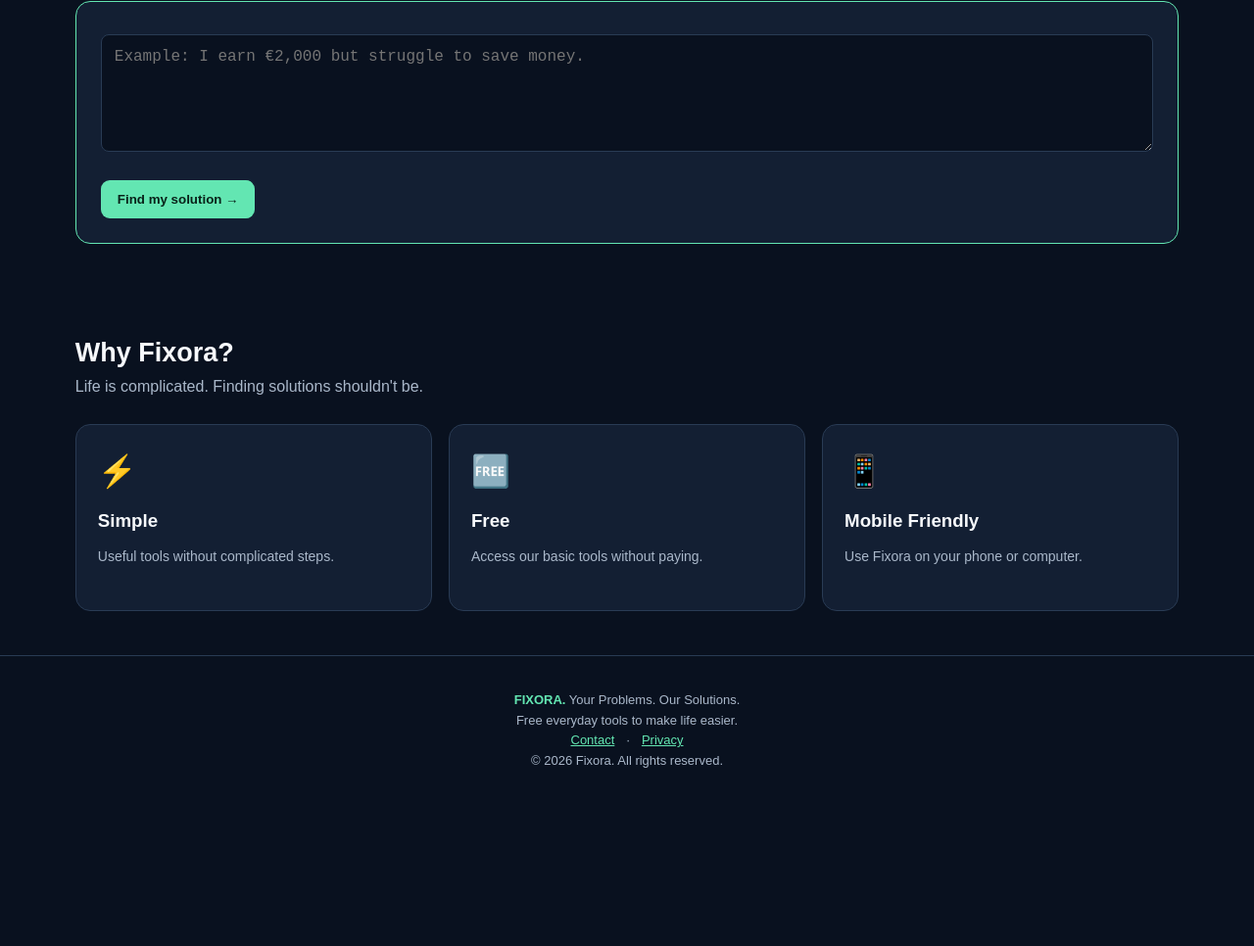
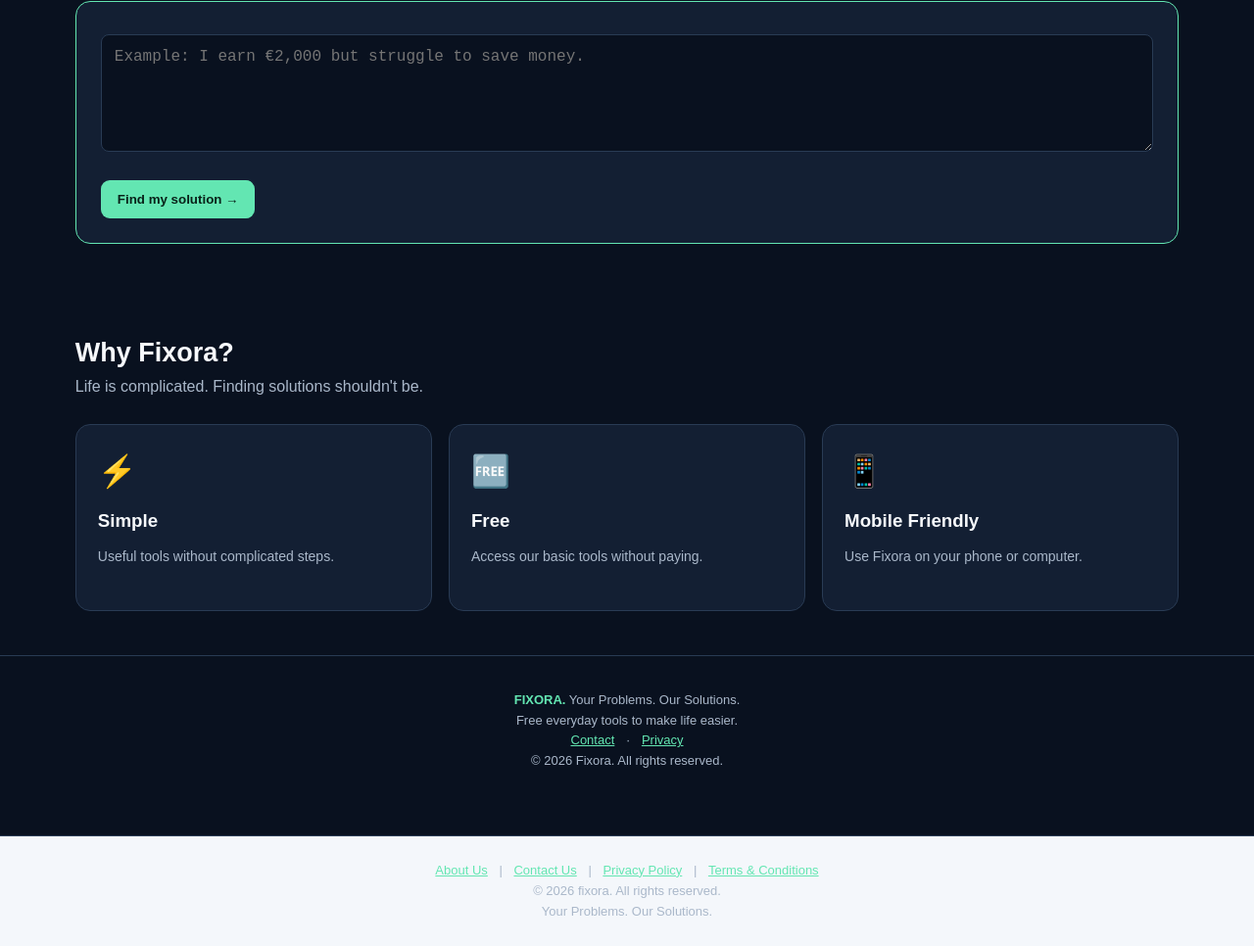
Before and after one commit to nankyaerina16-stark/fixora, a plain HTML site: page index.html in a window 1280 px wide. Shown: the part 2014-2980 px from the top of the page at 98% size. Before the commit the page ends 2837 px from the top, so only its background shows below. Drawn offline with Linux system fonts and the light colour scheme.

Commit message:
Update index.html

```diff
--- a/index.html
+++ b/index.html
@@ -646,6 +646,13 @@ renderTasks();
 
 renderSaved();
 </script>
-
+<footer style="text-align:center; padding:25px; background:#f4f7fb; margin-top:30px;">
+  <a href="about.html">About Us</a> |
+  <a href="contact.html">Contact Us</a> |
+  <a href="privacy.html">Privacy Policy</a> |
+  <a href="terms.html">Terms & Conditions</a>
+  <p>© 2026 fixora. All rights reserved.</p>
+  <p>Your Problems. Our Solutions.</p>
+</footer>
 </body>
 </html>
```
